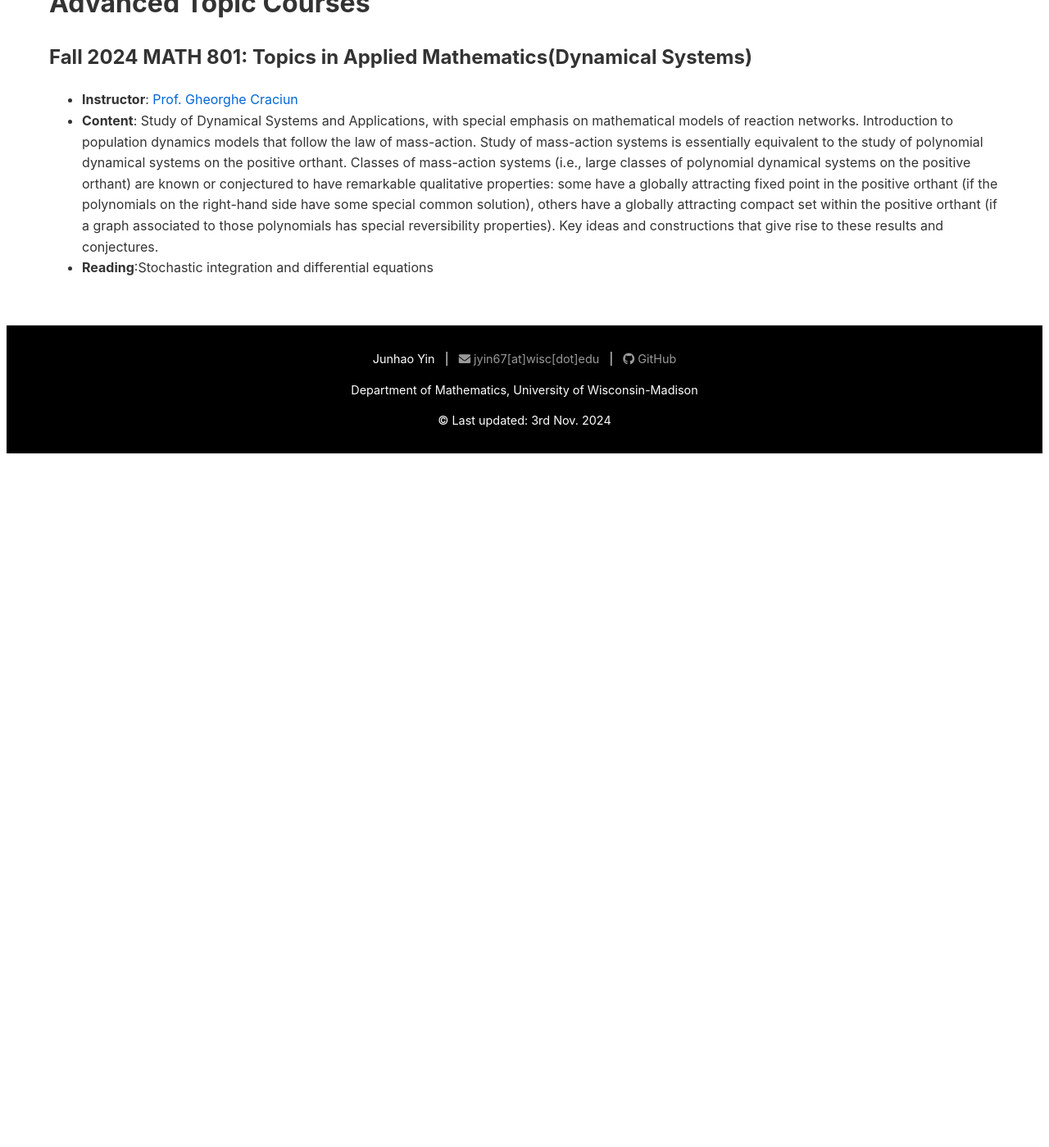
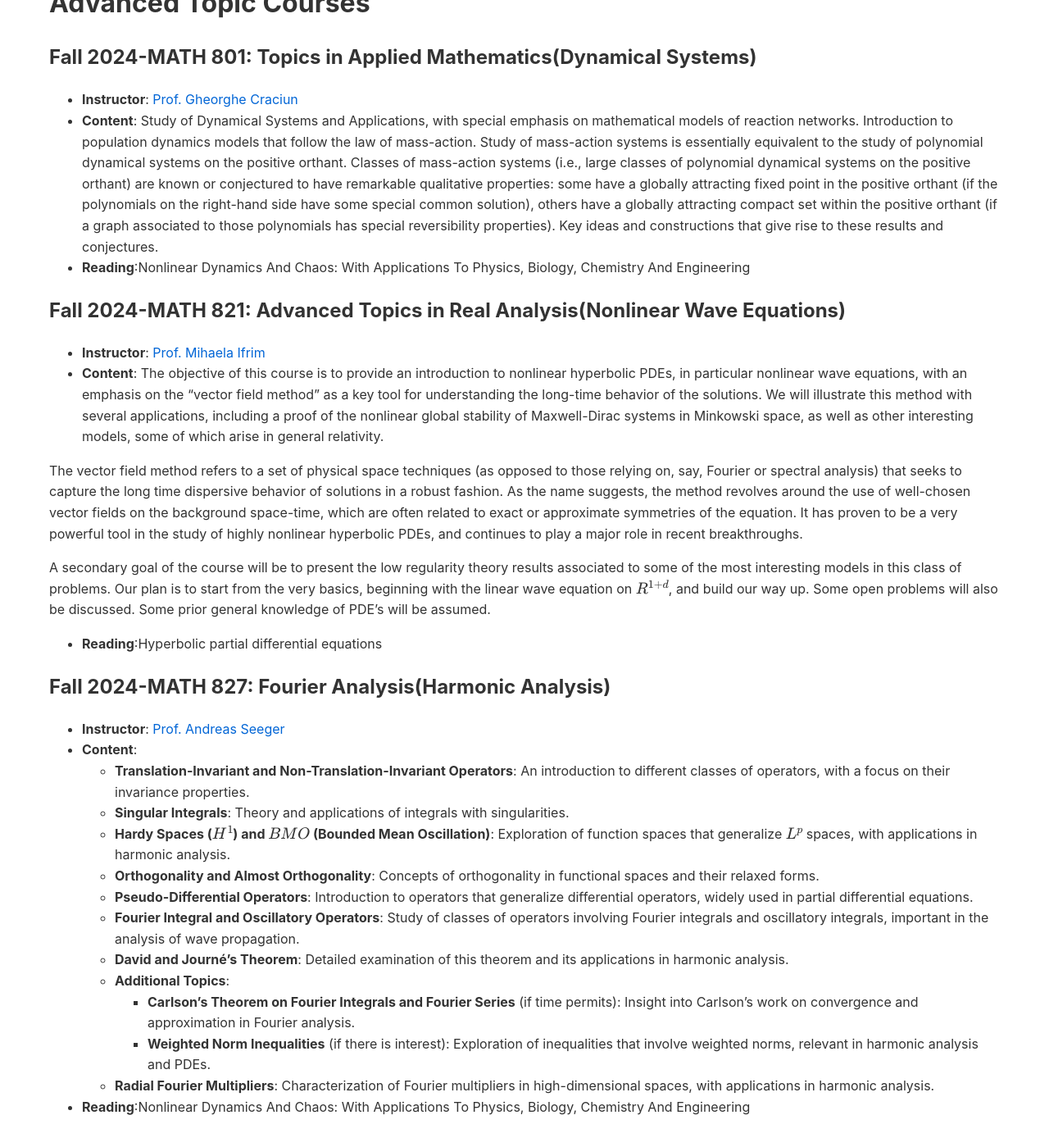
Before and after one commit to Yoon-1023/Yoon-1023.github.io, a Jekyll site: the page built from courses.md, in a window 1280 px wide and 1400 px high, scrolled down 1366 px. Shown: the whole window at 82% size. Built offline with Jekyll 4.4.1, drawn with Linux system fonts in a browser that asks for light colours; before the commit the page ends 1927 px from its top, so only the background shows below that; some of the changed text lies outside the part shown.

Commit message:
Update courses.md

```diff
--- a/courses.md
+++ b/courses.md
@@ -6,7 +6,7 @@ permalink: /courses/
 
 # Graduate Courses
 
-## Spring 2024 MATH 704: Methods of Applied Math II
+## Spring 2024-MATH 704: Methods of Applied Math II
 
 - **Instructor**: [Prof. Jean-Luc Thiffeault](https://people.math.wisc.edu/~thiffeault/)
 - **Content**: Derivation, nature and solution of canonical partial differential equations of applied mathematics. Con-
@@ -16,7 +16,7 @@ solutions and integral transforms. Green’s functions and distributions. Simila
 of Fourier integrals. Laplace’s method, stationary phase. Ship waves. Perturbation methods.
 - **Reading**:Introduction to partial differential equations
 
-## Spring 2024 MATH 705: Mathematical Fluid Dynamics
+## Spring 2024-MATH 705: Mathematical Fluid Dynamics
 
 - **Instructor**: [Prof. Saverio Spagnolie](https://people.math.wisc.edu/~spagnolie/)
 - **Content**: This course explores the dynamics of fluids from a rigorous mathematical perspective. Topics
@@ -25,14 +25,14 @@ flows, vorticity dynamics, viscosity-dominated (Stokes) flows, lubrication theor
 Discussions range from classical, centuries-old techniques to open questions of active research and just recently observed phenomena.
 - **Reading**:Elementary fluid dynamics
 
-## Spring 2024 MATH 722: Complex Analysis
+## Spring 2024-MATH 722: Complex Analysis
 
 - **Instructor**: [Prof. Alexei Poltoratski](https://people.math.wisc.edu/~poltoratski/)
 - **Content**: The basic theory of functions of one complex variable including Cauchy formula, singularities and residues,
 meromorphic functions, conformal mappings, harmonic functions, approximation and the nonhomogeneous d-bar equation.
 - **Reading**:Function theory of one complex variable
 
-## Spring 2024 MATH 725: Real Analysis II
+## Spring 2024-MATH 725: Real Analysis II
 
 - **Instructor**: [Prof. Brain Street](https://people.math.wisc.edu/~bstreet/)
 - **Content**:
@@ -43,7 +43,7 @@ meromorphic functions, conformal mappings, harmonic functions, approximation and
   - **Distribution Theory**: Distributions, tempered and periodic distributions, Paley–Wiener theory, Sobolev spaces.
 - **Reading**:Real Analysis: Modern Techniques and Their Applications
 
-## Fall 2024 MATH 735: Stochastic Analysis
+## Fall 2024-MATH 735: Stochastic Analysis
 - **Instructor**: [Prof. Tatyana Shcherbina](https://math.wisc.edu/staff/shcherbyna-tatiana/)
 - **Content**: Foundations of continuous time stochastic processes, semimartingales and the semimartingale in-
 tegral, Ito’s formula, stochastic differential equations, stochastic equations for Markov processes,
@@ -52,7 +52,33 @@ application in finance, filtering, and control.
 
 # Advanced Topic Courses
 
-## Fall 2024 MATH 801: Topics in Applied Mathematics(Dynamical Systems)
+## Fall 2024-MATH 801: Topics in Applied Mathematics(Dynamical Systems)
 - **Instructor**: [Prof. Gheorghe Craciun](https://people.math.wisc.edu/~craciun/)
 - **Content**: Study of Dynamical Systems and Applications, with special emphasis on mathematical models of reaction networks.  Introduction to population dynamics models that follow the law of mass-action. Study of mass-action systems is essentially equivalent to the study of polynomial dynamical systems on the positive orthant. Classes of mass-action systems (i.e., large classes of polynomial dynamical systems on the positive orthant) are known or conjectured to have remarkable qualitative properties: some have a globally attracting fixed point in the positive orthant (if the polynomials on the right-hand side have some special common solution), others have a globally attracting compact set within the positive orthant (if a graph associated to those polynomials has special reversibility properties). Key ideas and constructions that give rise to these results and conjectures.
-- **Reading**:Stochastic integration and differential equations
+- **Reading**:Nonlinear Dynamics And Chaos: With Applications To Physics, Biology, Chemistry And Engineering
+
+## Fall 2024-MATH 821: Advanced Topics in Real Analysis(Nonlinear Wave Equations)
+- **Instructor**: [Prof. Mihaela Ifrim](https://people.math.wisc.edu/~ifrim/)
+- **Content**:  The objective of this course is to provide an introduction to nonlinear hyperbolic PDEs, in particular nonlinear wave equations, with an emphasis on the "vector field method" as a key tool for understanding the long-time behavior of the solutions. We will illustrate this method with several applications, including a proof of the nonlinear global stability of Maxwell-Dirac systems in Minkowski space, as well as other interesting models, some of which arise in general relativity.
+
+The vector field method refers to a set of physical space techniques (as opposed to those relying on, say, Fourier or spectral analysis) that seeks to capture the long time dispersive behavior of solutions in a robust fashion. As the name suggests, the method revolves around the use of well-chosen vector fields on the background space-time, which are often related to exact or approximate symmetries of the equation. It has proven to be a very powerful tool in the study of highly nonlinear hyperbolic PDEs, and continues to play a major role in recent breakthroughs.
+
+A secondary goal  of the course will be to present the low regularity theory results associated to some of the most interesting models in this class of problems.  Our plan is to start from the very basics, beginning with the linear wave equation on $$R^{1+d}$$, and build our way up. Some open problems will also be discussed. Some prior general knowledge of PDE's will be assumed.
+- **Reading**:Hyperbolic partial differential equations
+
+## Fall 2024-MATH 827: Fourier Analysis(Harmonic Analysis)
+- **Instructor**: [Prof. Andreas Seeger](https://people.math.wisc.edu/~aseeger/)
+- **Content**:
+  - **Translation-Invariant and Non-Translation-Invariant Operators**: An introduction to different classes of operators, with a focus on their invariance properties.
+  - **Singular Integrals**: Theory and applications of integrals with singularities.
+  - **Hardy Spaces ($$H^1$$) and $$BMO$$ (Bounded Mean Oscillation)**: Exploration of function spaces that generalize $$ L^p $$ spaces, with applications in harmonic analysis.
+  - **Orthogonality and Almost Orthogonality**: Concepts of orthogonality in functional spaces and their relaxed forms.
+  - **Pseudo-Differential Operators**: Introduction to operators that generalize differential operators, widely used in partial differential equations.
+  - **Fourier Integral and Oscillatory Operators**: Study of classes of operators involving Fourier integrals and oscillatory integrals, important in the analysis of wave propagation.
+  - **David and Journé's Theorem**: Detailed examination of this theorem and its applications in harmonic analysis.
+  - **Additional Topics**:
+    - **Carlson's Theorem on Fourier Integrals and Fourier Series** (if time permits): Insight into Carlson's work on convergence and approximation in Fourier analysis.
+    - **Weighted Norm Inequalities** (if there is interest): Exploration of inequalities that involve weighted norms, relevant in harmonic analysis and PDEs.
+  - **Radial Fourier Multipliers**: Characterization of Fourier multipliers in high-dimensional spaces, with applications in harmonic analysis.
+
+- **Reading**:Nonlinear Dynamics And Chaos: With Applications To Physics, Biology, Chemistry And Engineering
```
